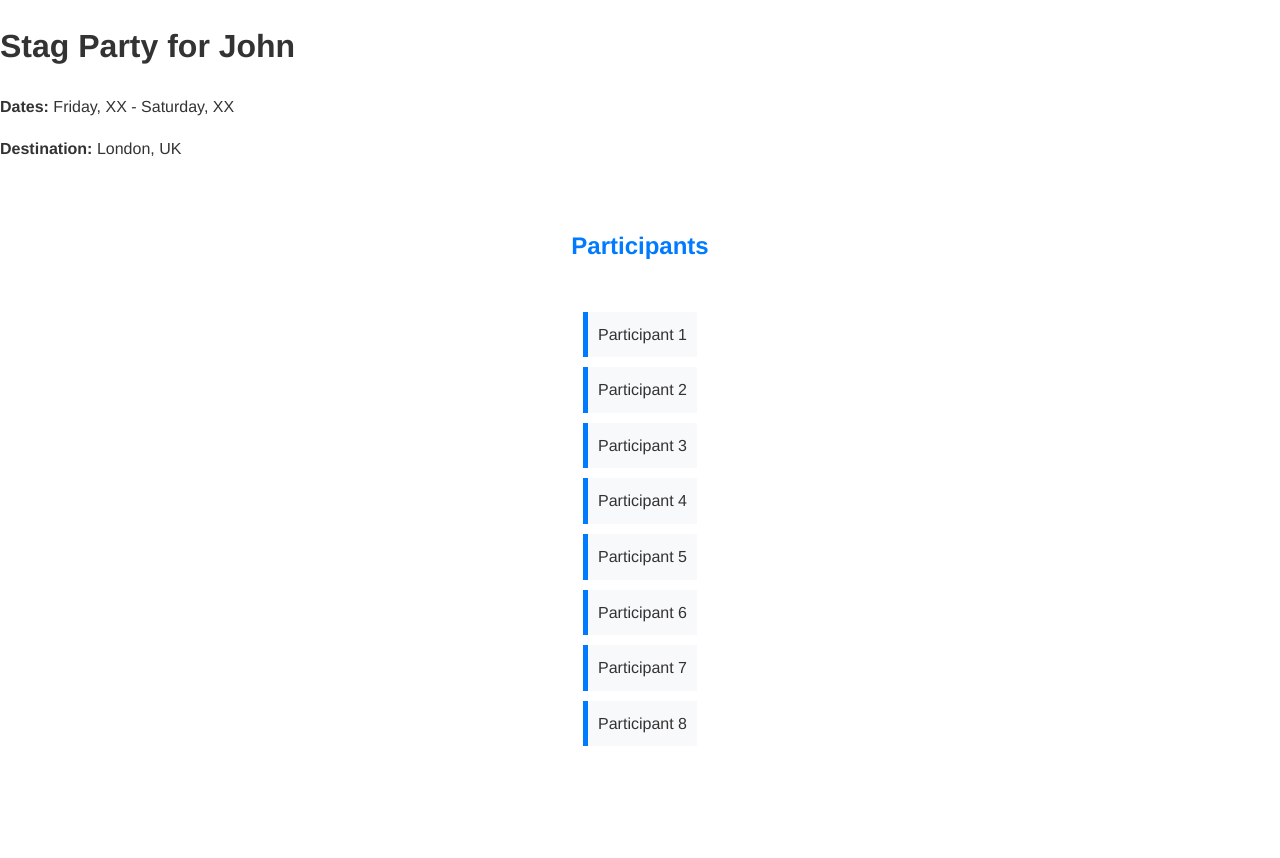
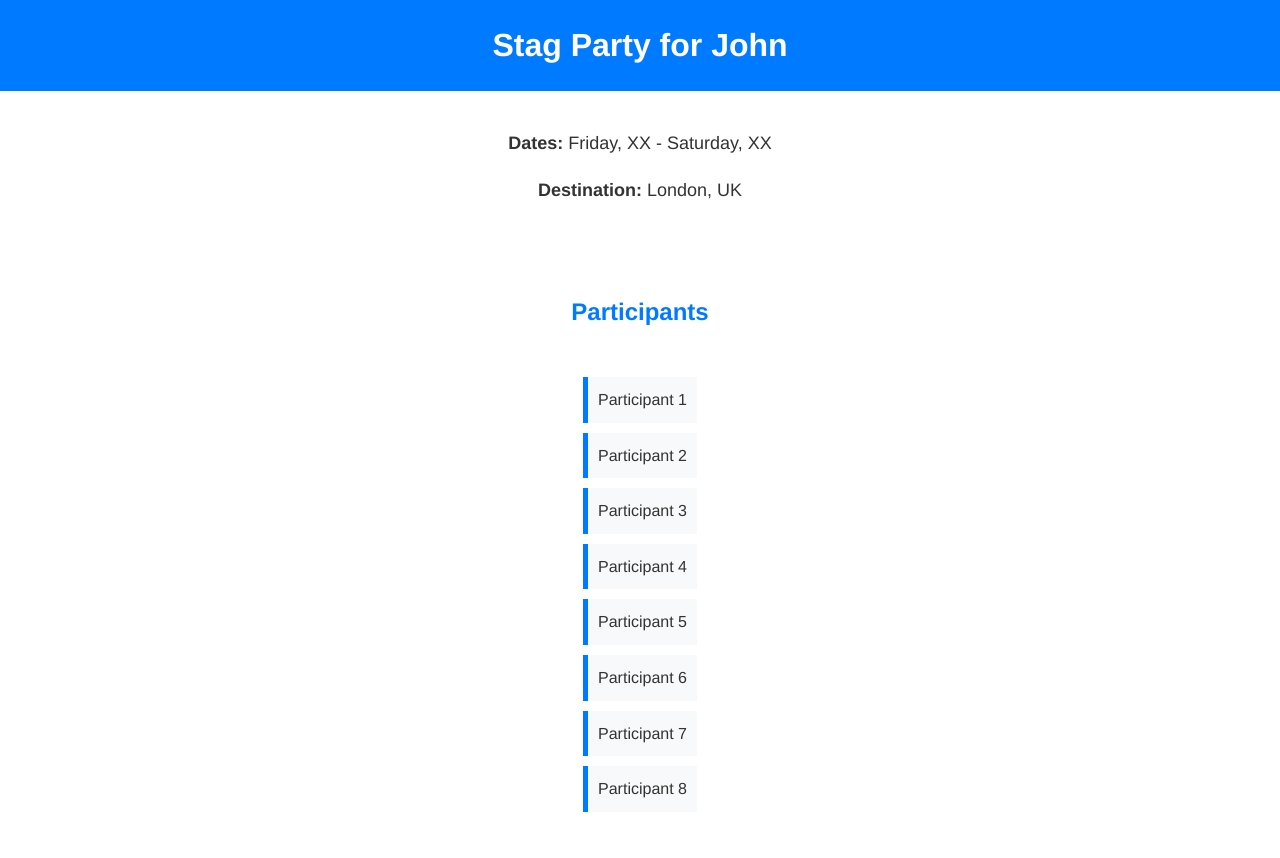
Before and after one commit to DeeOliver/WebSites, a plain HTML site: page index.html in a window 1280 px wide. Before the commit the page ends 800 px from the top, so only its background shows below. Drawn offline with Linux system fonts and the light colour scheme.

Commit message:
index.html

```diff
--- a/index.html
+++ b/index.html
@@ -7,11 +7,14 @@
     <link rel="stylesheet" href="style.css">
 </head>
 <body>
-    <div class="container">
+    <header>
         <h1>Stag Party for John</h1>
+    </header>
+    <section class="info">
         <p><strong>Dates:</strong> Friday, XX - Saturday, XX</p>
         <p><strong>Destination:</strong> London, UK</p>
-        <div class="participants">
+    </section>
+    <section class="participants">
         <h2>Participants</h2>
         <ul>
             <li>Participant 1</li>
@@ -23,7 +26,6 @@
             <li>Participant 7</li>
             <li>Participant 8</li>
         </ul>
-        </div>
-    </div>
+    </section>
 </body>
 </html>
```
Lines whose indentation alone changed are shown as unchanged.
